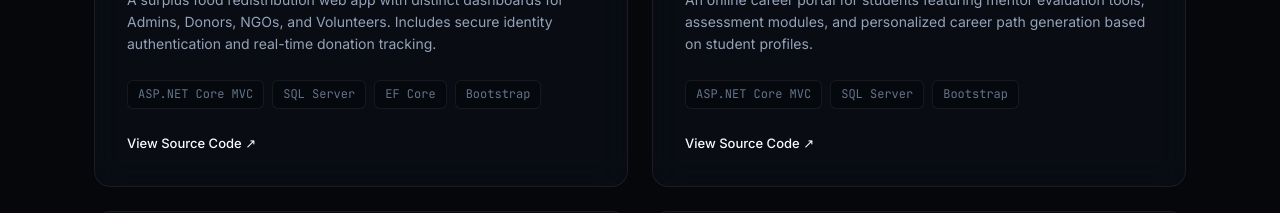
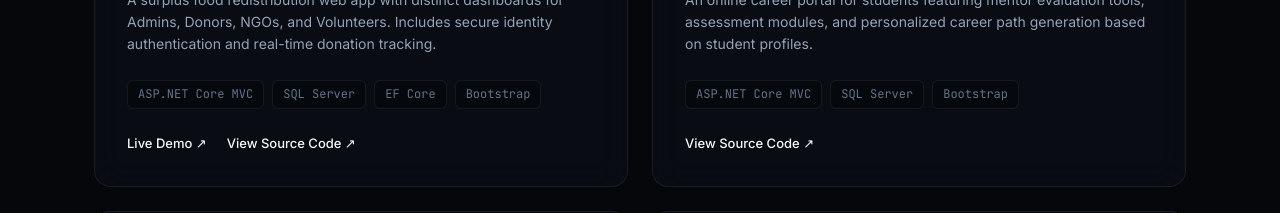
Before and after one commit to unaiza-rizwan/unaiza-portfolio, a plain HTML site: page index.html in a window 1280 px wide. Shown: the part 3160-3373 px from the top of the page. Drawn offline with Linux system fonts and the light colour scheme.

Commit message:
Add live demo link to index.html

```diff
--- a/index.html
+++ b/index.html
@@ -222,6 +222,7 @@
             <span>ASP.NET Core MVC</span><span>SQL Server</span><span>EF Core</span><span>Bootstrap</span>
           </div>
           <div class="card-links">
+            <a href="http://FoodSaver.somee.com" target="_blank" rel="noopener">Live Demo ↗</a>
             <a href="https://github.com/unaiza-rizwan/foodsaver-platform" target="_blank" rel="noopener">View Source Code ↗</a>
           </div>
         </div>
```
